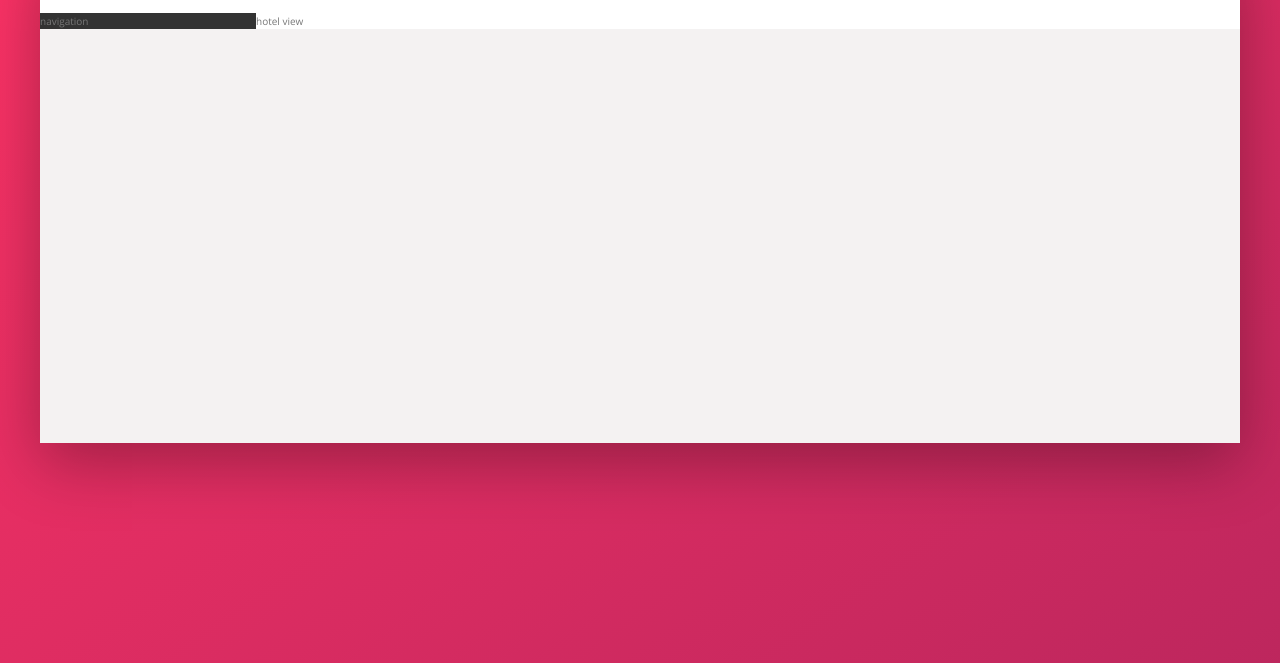
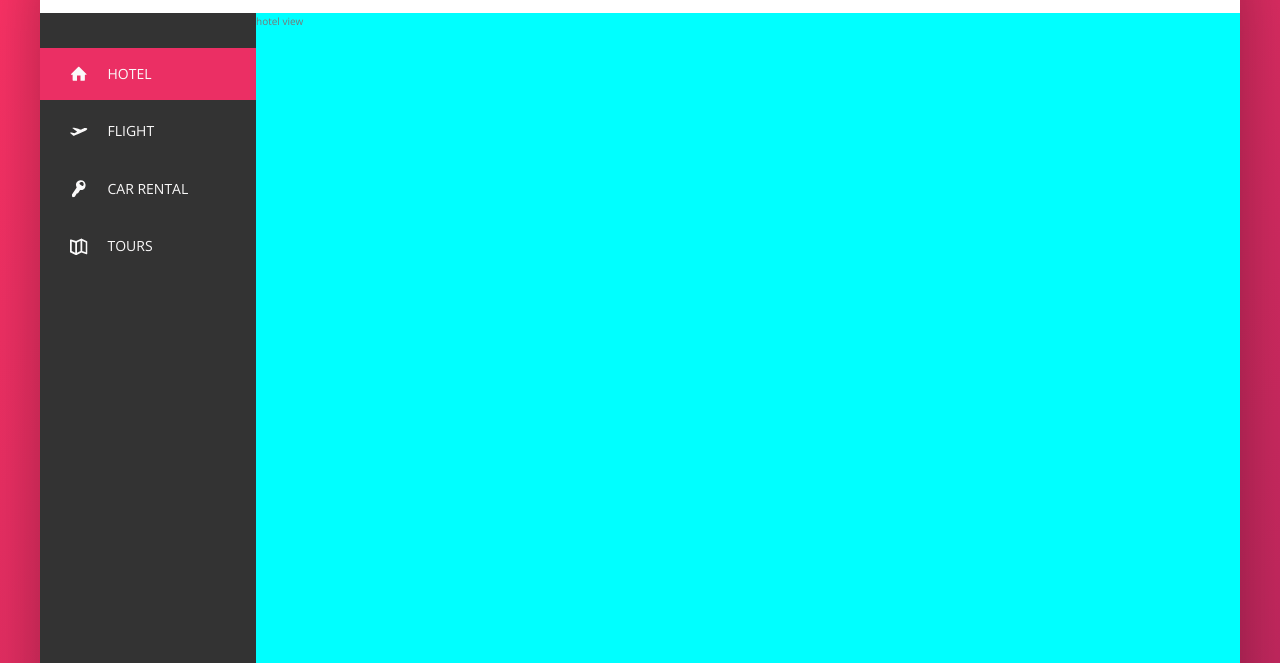
Before and after one commit to amirpanahi02/Trillo-Project, a website: page index.html in a window 1280 px wide. Shown: the part 137-800 px from the top of the page. Drawn offline with nearby package versions, Linux system fonts and the light colour scheme; files that its build step writes are made by us from their sources.

Commit message:
building sidebar

```diff
--- a/index.html
+++ b/index.html
@@ -45,7 +45,43 @@
             </header>
             <div class="content">
                 <nav class="sidebar">
-                    navigation
+                    <ui class="side-nav">
+                        <li class="side-nav__item side-nav__item--active">
+                            <a href="#" class="side-nav__link">
+                                <svg class="side-nav__icon">
+                                    <use xlink:href="img/sprite.svg#icon-home"></use>
+                                </svg>
+                                <span>hotel</span>
+                            </a>
+                        </li>
+                        <li class="side-nav__item">
+                            <a href="#" class="side-nav__link">
+                                <svg class="side-nav__icon">
+                                    <use xlink:href="img/sprite.svg#icon-aircraft-take-off"></use>
+                                </svg>
+                                <span>flight</span>
+                            </a>
+                        </li>
+                        <li class="side-nav__item">
+                            <a href="#" class="side-nav__link">
+                                <svg class="side-nav__icon">
+                                    <use xlink:href="img/sprite.svg#icon-key"></use>
+                                </svg>
+                                <span>car rental</span>
+                            </a>
+                        </li>
+                        <li class="side-nav__item">
+                            <a href="#" class="side-nav__link">
+                                <svg class="side-nav__icon">
+                                    <use xlink:href="img/sprite.svg#icon-map"></use>
+                                </svg>
+                                <span>tours</span>
+                            </a>
+                        </li>
+                    </ui>
+                    <div class="legal">
+                        &copy; 2021 by trillo.  All rights reserved.
+                    </div>
                 </nav>
                 <main class="hotel-view">
                     hotel view
--- a/sass/_components.scss
+++ b/sass/_components.scss
@@ -100,3 +100,65 @@
     }
 
 }
+
+
+.side-nav {
+    font-size: 1.4rem;
+    list-style: none;
+    margin-top: 3.5rem;
+
+    &__item {
+        position: relative;
+
+        &:not(:last-child) {
+            margin-bottom: .5rem;
+        }
+    }
+    &__item::before {
+        content: '';
+        position: absolute;
+        top: 0;
+        left: 0;
+        height: 100%;
+        width: 3px;
+        background-color: var(--color-primary);
+        transform: scaleY(0);
+        transition: transform .2s,
+                    background-color .2s,
+                    width .4s cubic-bezier(1, 0, 0, 1) .2s;
+    }
+    &__item:hover::before,
+    &__item--active::before {
+        transform: scaleY(1);
+        width: 100%;
+    }
+    &__item:active::before {
+        background-color: var(--color-primary-light);
+    }
+    &__link:visited,
+    &__link:link {
+        color: var(--color-grey-light-1);
+        text-decoration: none;
+        text-transform: uppercase;
+        display: block;
+        padding: 1.5rem 3rem;
+        display: flex;
+        align-items: center;
+        position: relative;
+        z-index: 10;
+    }
+
+    &__icon {
+        width: 1.75rem;
+        height: 1.75rem;
+        margin-right: 2rem;
+        fill: currentColor;
+    }
+}
+
+.legal {
+    color: var(--color-grey-light-4);
+    font-size: 1.2rem;
+    text-align: center;
+    padding: 2.5rem;
+}
--- a/sass/_layout.scss
+++ b/sass/_layout.scss
@@ -25,9 +25,14 @@
 .sidebar {
     background-color: var(--color-grey-dark-1);
     flex: 0 0 18%;
+    display: flex;
+    flex-direction: column;
+    justify-content: space-between;
 }
 
 .hotel-view {
     background-color: #fff;
+    background-color: cyan;
+    height: 80rem;
     flex: 1;
 }
```
